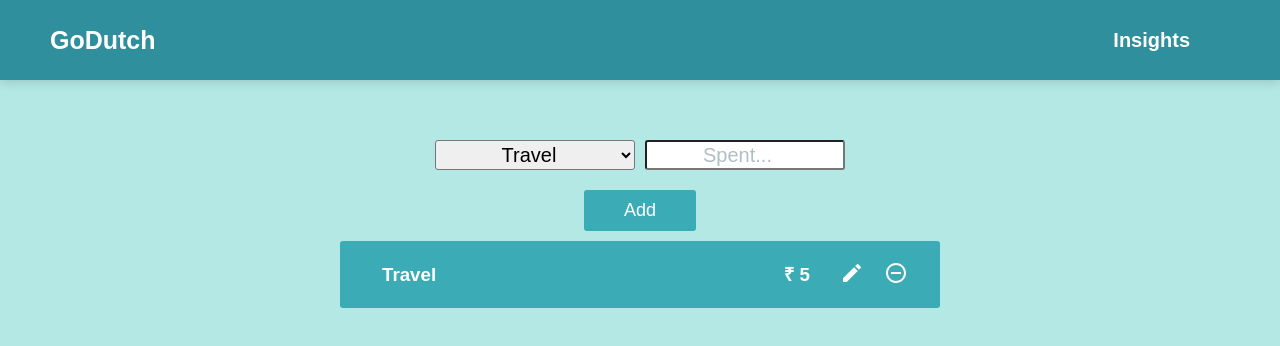
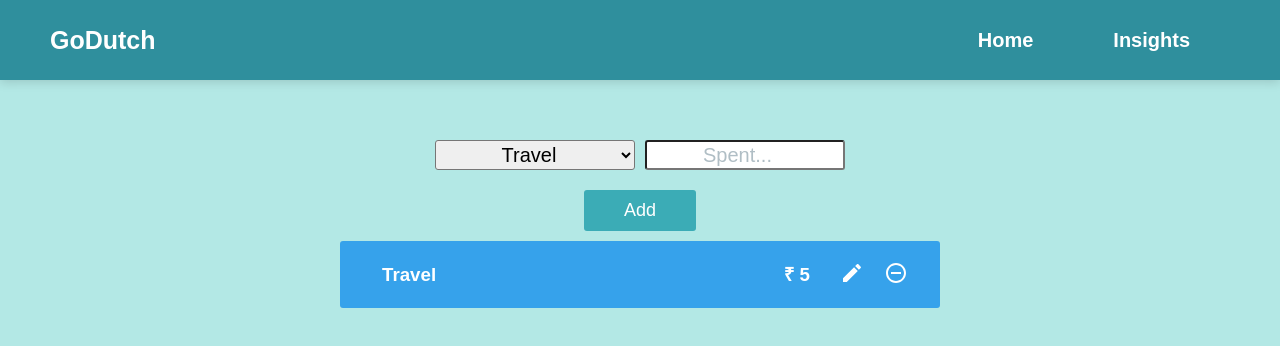
Before and after one commit to botxboom/goDutch, a React (Create React App) app: page / in a window 1280 px wide. Both pictures are taken after typing "5" into the empty fields and a click on the button "Add". Shown: the top 346 px of the page. Built offline with nearby package versions, Linux system fonts and the light colour scheme.

Commit message:
updated styles and input error

```diff
--- a/src/components/ExpenseDetail.js
+++ b/src/components/ExpenseDetail.js
@@ -43,7 +43,7 @@ function ExpenseDetail({ expense }) {
   return (
     <>
       <ListContainer>
-        <ListCard>
+        <ListCard style={{ backgroundColor: expense.color }}>
           {clicked ? (
             <>
               <ListContent>
@@ -53,7 +53,7 @@ function ExpenseDetail({ expense }) {
               <Form onSubmit={onSubmitHandle}>
                 <FormInput>
                   <Input
-                    value={exp.amount.toLocaleString()}
+                    value={exp.amount}
                     placeholder="Spent..."
                     name="amount"
                     type="number"
--- a/src/components/NavBar.js
+++ b/src/components/NavBar.js
@@ -1,27 +1,22 @@
-import React, { useState } from "react";
-import { BiMenu, BiX } from "react-icons/bi";
+import React from "react";
 import {
   Nav,
   NavbarContainer,
   NavLogo,
-  MenuIcon,
   MenuItem,
   Menu,
   MenuLink,
 } from "./styles/Navbar.Style";
 
-function NavBar({ total }) {
-  const [click, setClick] = useState(false);
-  const handleClick = () => setClick(!click);
-
+function NavBar() {
   return (
     <Nav>
       <NavbarContainer>
         <NavLogo to="/">GoDutch</NavLogo>
-        <MenuIcon onClick={handleClick}>
-          {click ? <BiX /> : <BiMenu />}
-        </MenuIcon>
         <Menu>
+          <MenuItem>
+            <MenuLink to="/">Home</MenuLink>
+          </MenuItem>
           <MenuItem>
             <MenuLink to="/insights">Insights</MenuLink>
           </MenuItem>
```
